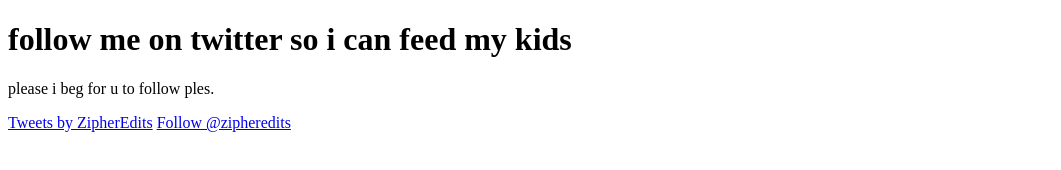
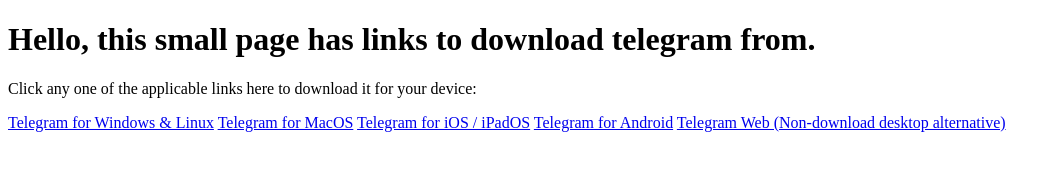
Before and after one commit to zipheredits/twitter, a plain HTML site: page index.html in a window 1280 px wide. Shown: the whole page, without its empty margins (0-1061 px from the left). Drawn offline with Linux system fonts and the light colour scheme.

Commit message:
Changed it for Telegram

```diff
--- a/index.html
+++ b/index.html
@@ -1,10 +1,13 @@
 <!DOCTYPE html>
 <html>
 <body>
-<title>@zipheredits twitter</title>
-<h1>follow me on twitter so i can feed my kids</h1>
-<p>please i beg for u to follow ples.</p>
-<a class="twitter-timeline" href="https://twitter.com/ZipherEdits?ref_src=twsrc%5Etfw">Tweets by ZipherEdits</a> <script async src="https://platform.twitter.com/widgets.js" charset="utf-8"></script>
-<a href="https://twitter.com/zipheredits?ref_src=twsrc%5Etfw" class="twitter-follow-button" data-show-count="false">Follow @zipheredits</a><script async src="https://platform.twitter.com/widgets.js" charset="utf-8"></script>
+<title>Download Telegram Links</title>
+<h1>Hello, this small page has links to download telegram from.</h1>
+<p>Click any one of the applicable links here to download it for your device:</p>
+<a href="https://desktop.telegram.org/">Telegram for Windows & Linux</a>
+<a href="https://apps.apple.com/us/app/telegram/id747648890">Telegram for MacOS</a>
+<a href="https://apps.apple.com/app/telegram-messenger/id686449807">Telegram for iOS / iPadOS</a>
+<a href="https://play.google.com/store/apps/details?id=org.telegram.messenger">Telegram for Android</a>
+<a href="https://web.telegram.org">Telegram Web (Non-download desktop alternative)</a>
 </body>
 </html>
```
